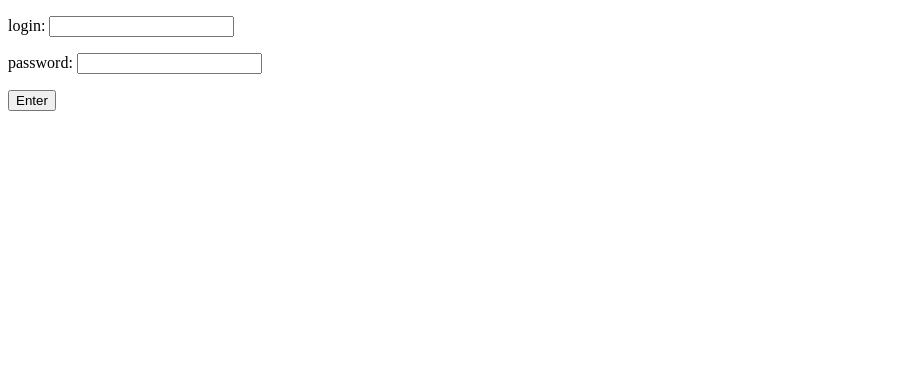
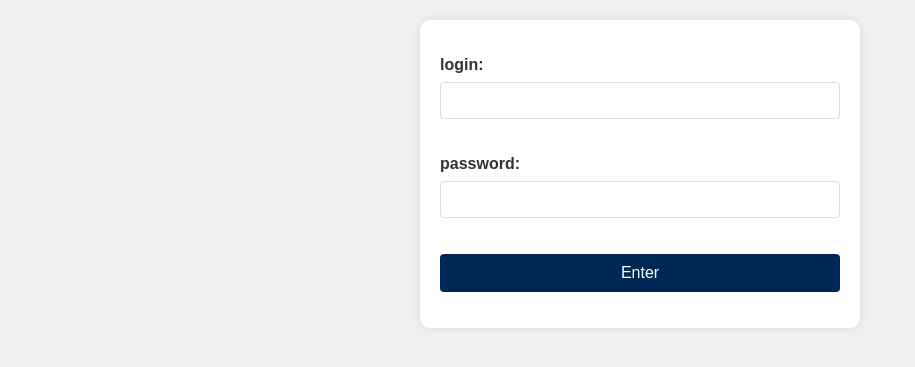
Before and after one commit to PSKonch/MusicUp, a Django app: page /user/ in a window 1280 px wide. Shown: the top 367 px of the page, without its empty margins (0-915 px from the left). Run offline with Django 5.2, Linux system fonts and the light colour scheme.

Commit message:
user_css

```diff
--- /dev/null
+++ b/user/static/user/css/style_user.css
@@ -0,0 +1,108 @@
+/* styles.css */
+
+body {
+    font-family: Arial, sans-serif;
+    background-color: #f0f0f0;
+    margin: 0;
+    padding: 0;
+    color: #333;
+}
+
+header {
+    background-color: #002855;
+    color: #ffffff;
+    padding: 10px 0;
+    border-bottom: #000000 3px solid;
+}
+
+header a {
+    color: #ffffff;
+    text-decoration: none;
+    text-transform: uppercase;
+    font-size: 16px;
+}
+
+header ul {
+    padding: 0;
+    list-style: none;
+}
+
+header li {
+    display: inline;
+    padding: 0 20px;
+}
+
+.container {
+    width: 80%;
+    margin: auto;
+    overflow: hidden;
+}
+
+.news_card {
+    background: #ffffff;
+    color: #333;
+    padding: 20px;
+    margin: 20px 0;
+    border-radius: 10px;
+    box-shadow: 0 0 10px rgba(0, 0, 0, 0.1);
+}
+
+h2 {
+    color: #002855;
+}
+
+p strong {
+    color: #000000;
+}
+
+form {
+    background-color: #ffffff;
+    padding: 20px;
+    border-radius: 10px;
+    box-shadow: 0 0 10px rgba(0, 0, 0, 0.1);
+    width: 100%;
+    max-width: 400px;
+    margin: 20px auto;
+}
+
+h1 {
+    margin-bottom: 20px;
+    font-size: 24px;
+    text-align: center;
+    color: #002855;
+}
+
+label {
+    display: block;
+    margin-bottom: 8px;
+    font-weight: bold;
+    color: #333;
+}
+
+input {
+    width: 100%;
+    padding: 10px;
+    margin-bottom: 20px;
+    border: 1px solid #ddd;
+    border-radius: 4px;
+    box-sizing: border-box;
+}
+
+button {
+    width: 100%;
+    padding: 10px;
+    background-color: #002855;
+    border: none;
+    border-radius: 4px;
+    color: #fff;
+    font-size: 16px;
+    cursor: pointer;
+}
+
+button:hover {
+    background-color: #0056b3;
+}
+
+.form-input {
+    margin-bottom: 20px;
+}
--- a/user/templates/user/login.html
+++ b/user/templates/user/login.html
@@ -4,13 +4,14 @@
     <meta charset="UTF-8">
     <meta name="viewport" content="width=device-width, initial-scale=1.0">
     <title>Auth</title>
+    {% load static %}
+    <link rel="stylesheet" href="{% static 'user/css/style_user.css' %}">
 </head>
-
-
 <body>
     <form method="post">
-    {% csrf_token %}
-    {{  form.as_p }}
-    <p><button type="submit">Enter</button></p>
+        {% csrf_token %}
+        {{ form.as_p }}
+        <p><button type="submit">Enter</button></p>
+    </form>
 </body>
 </html>
```
Also changed, not shown: user/templates/user/user_creation.html (+7 -6 lines), db.sqlite3.
